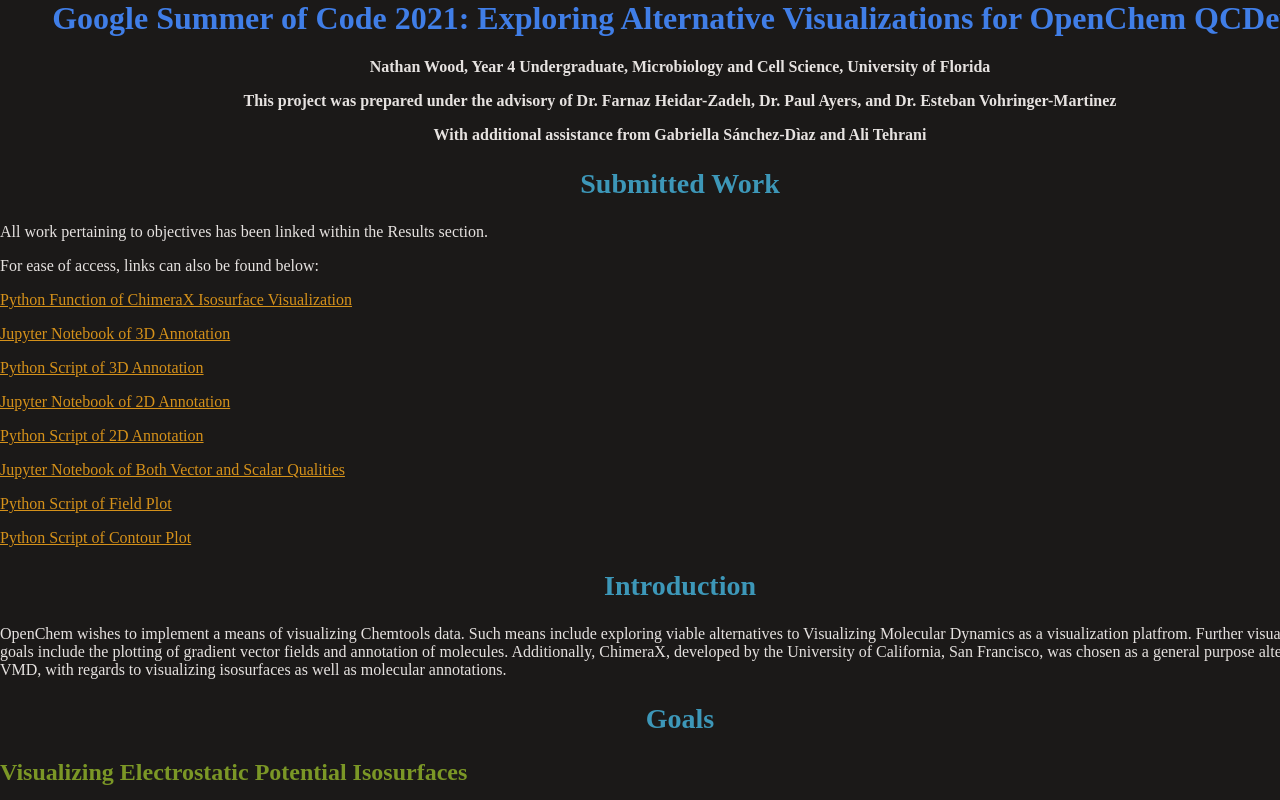
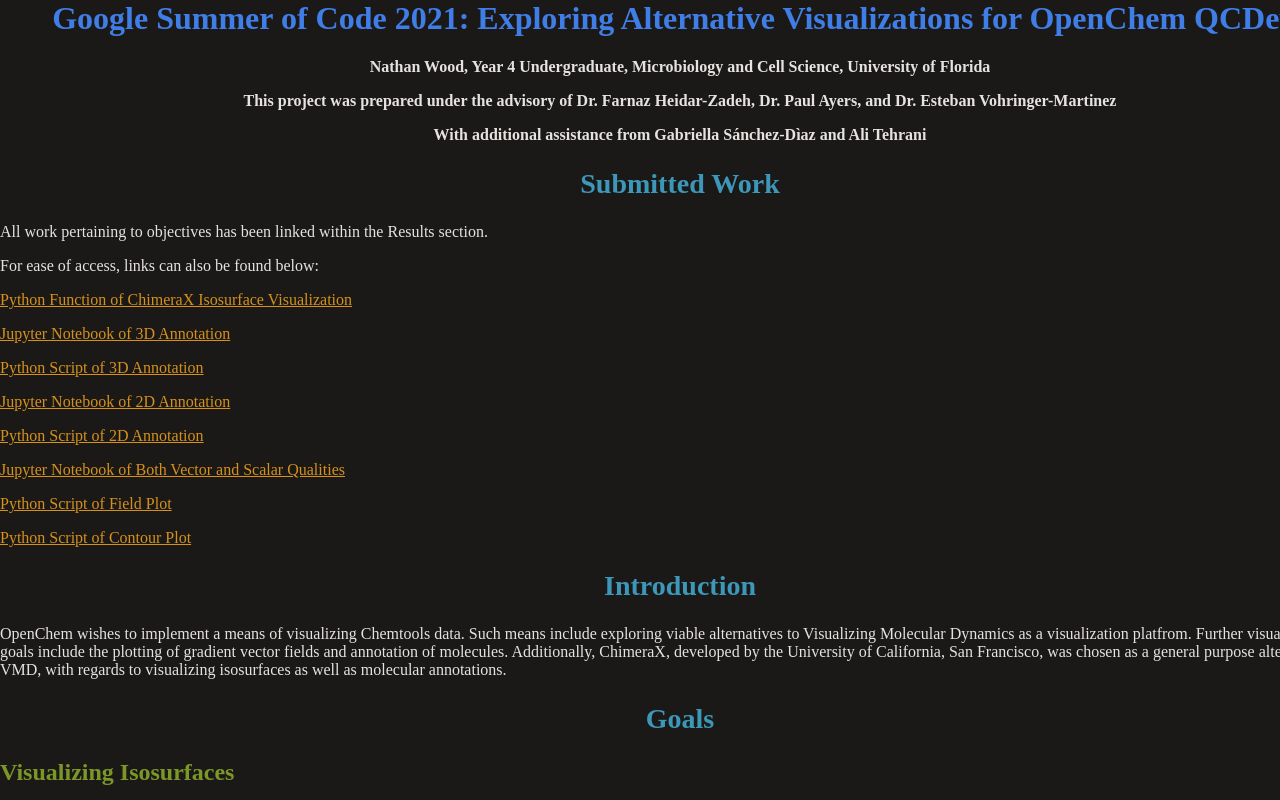
Before and after one commit to nwoodweb/nwoodweb.github.io, a plain HTML site: page chemtools.html in a window 1280 px wide. Shown: the top 800 px of the page. Drawn offline with Linux system fonts and the light colour scheme.

Commit message:
Update chemtools.html

```diff
--- a/chemtools.html
+++ b/chemtools.html
@@ -35,7 +35,7 @@
 <center>
   <h2 id="goals">Goals</h2>
 </center>
-<h3 id="visualizing-electrostatic-potential-isosurfaces">Visualizing Electrostatic Potential Isosurfaces</h3>
+<h3 id="visualizing-electrostatic-potential-isosurfaces">Visualizing Isosurfaces</h3>
 <p>We wish to examine alternatives to Visualizing Molecular Dynamics (VMD) to visualize isosurfaces of molecules computed by Chemtools. Examples of VMD Alternatives include Avogadro/Avogadro2, ChimeraX, IQMol, JMol/JSMol, and PyMOL.</p>
 <h3 id="d-annotation-of-molecules">3D Annotation of Molecules</h3>
 <p>We wish to devise a means of taking IOData output, such as electrostatic potential charges, and applying these values as text annotations in a molecule rendered in a three dimensional environment.</p>
```
